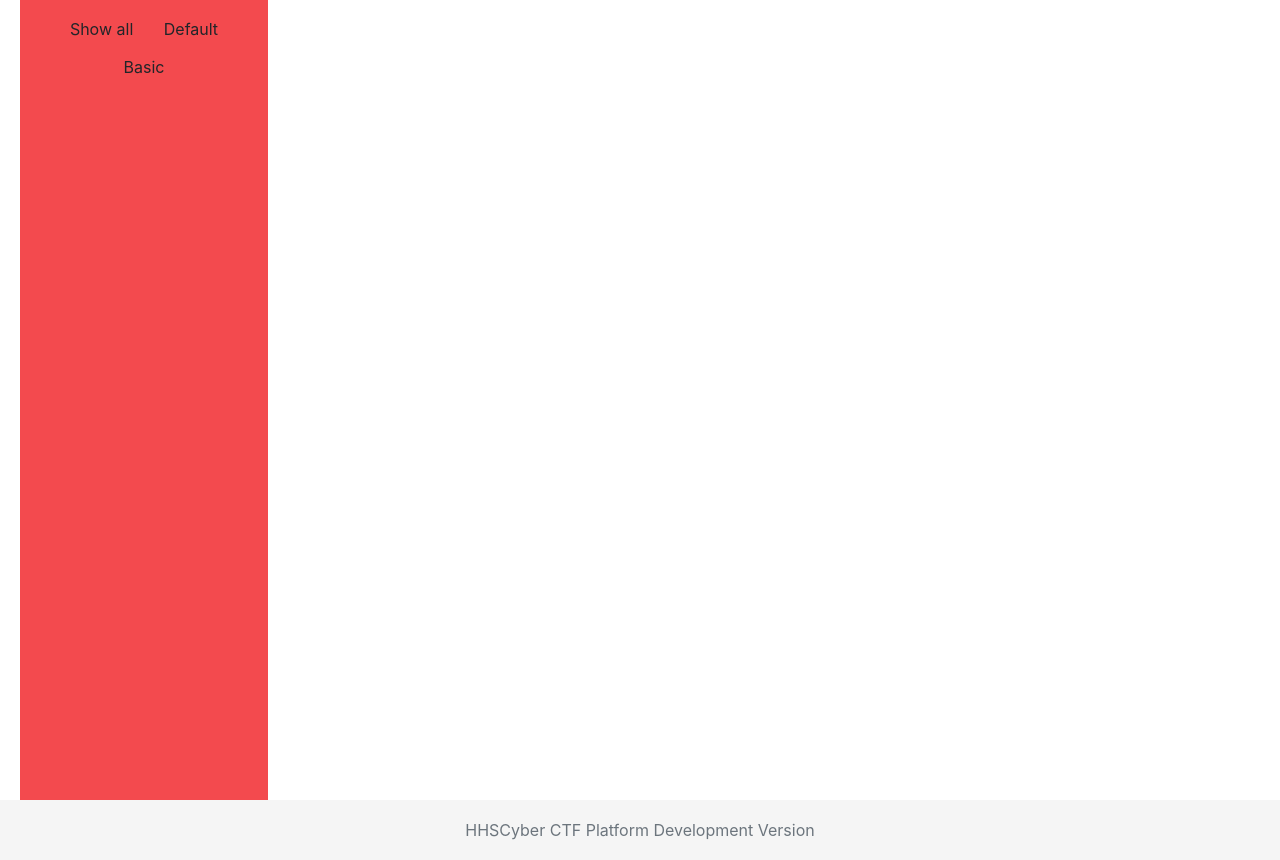
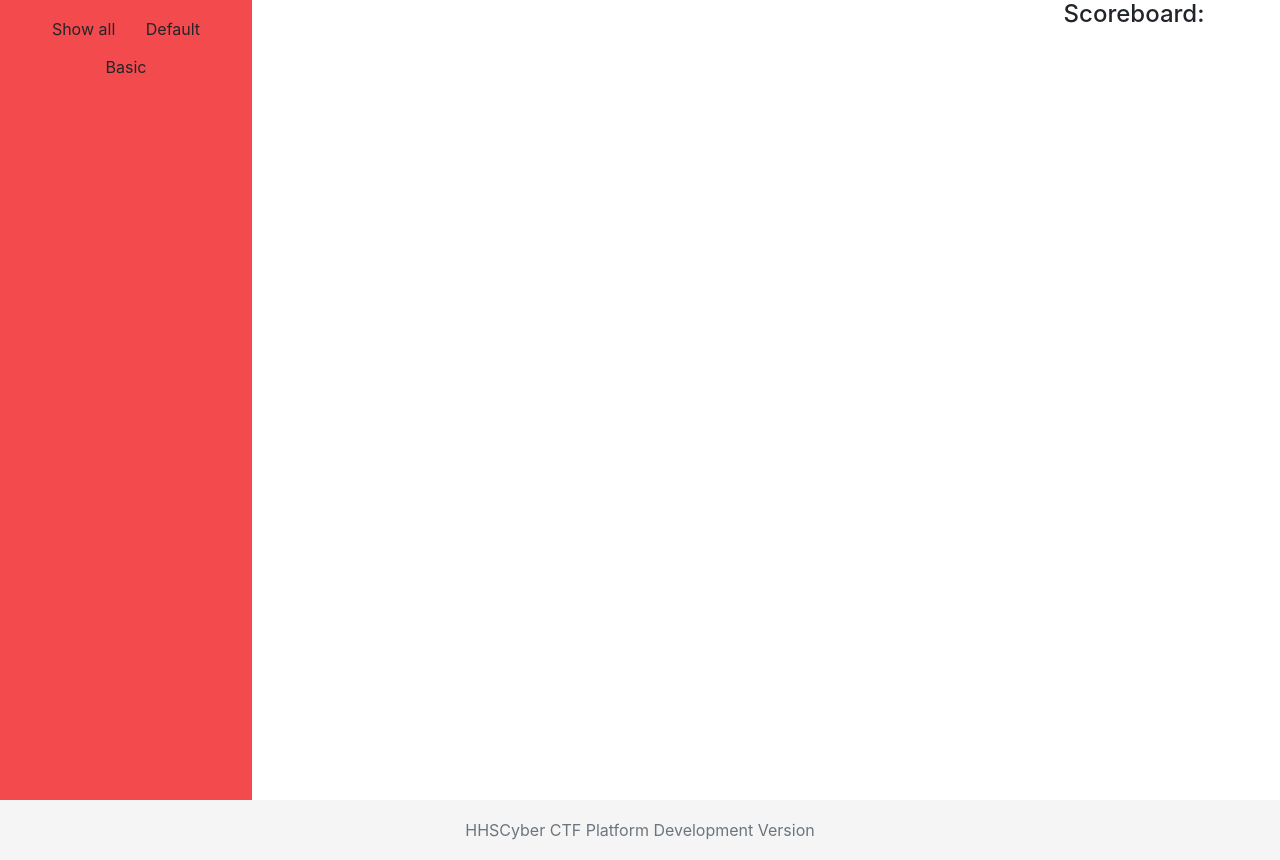
Before and after one commit to IdioticProphet/CTFE, a Flask app: page /dashboard in a window 1280 px wide. Shown: the part 56-916 px from the top of the page. Run offline with Flask 2, Linux system fonts and the light colour scheme; the visitor is signed in with stand-in values (Sample User, id 1); data that the repository does not hold is empty; some libraries are stand-ins or nearby versions.

Commit message:
CSS stuff again

```diff
--- a/app/static/css/dashboard.css
+++ b/app/static/css/dashboard.css
@@ -24,22 +24,32 @@
 			.main-container{
 				display: grid;
 				grid-template:
-					[row1-start] "left right" auto[row1-end]
-					/ 20% auto;
+					[row1-start] "left middle right" auto[row1-end]
+					/ 20% 60% auto;
 				padding-right: 20px;
-				padding-left: 20px;
+
 				padding-bottom: 35px;
 				position: fixed;
 				height: 100%;
 				width: 100%;
 			}
 
+			.right {
+				font-size: 1.0em;
+				grid-area: right;
+				float: middle;
+			}
 
 			.left {
 				font-size: 1.0em;
 				background: #F34A4E;
 				grid-area: left;
 				float: up;
+			}
+
+			.middle {
+				font-size: 1.0em;
+				grid-area: middle;
 			}
 
 			.filterItem {
@@ -50,18 +60,12 @@
 				display: grid;
 			}
 
-
-			.right {
-				font-size: 1.0em;
-				grid-area: right;
-			}
-
 			.flag-form {
 				font-size: 1.0em;
 				display: grid;
 				grid-template:
 					[row1-start] "left right"[row1-end]
-					/ 66% auto;
+					/ 60% auto;
 				padding: 20px;
 
 			}
@@ -89,7 +93,7 @@
 				grid-template:
 					[row1-start] "title button" auto[row1-end]
 					[row2-start] "content button" auto[row2-end]
-					/ 90% auto;
+					/ 80% auto;
 				<!--outline-style: solid;
 				outline-color: black; -->
 			    word-wrap: break-word;
--- a/app/templates/dashboard.html
+++ b/app/templates/dashboard.html
@@ -152,7 +152,7 @@ filterSelection("all");
 	<button class="btn" onclick="filterSelection('Basic')"> Basic</button>
 	</div>
 	</div>
-	<div class="right">
+	<div class="middle">
 	{% with messages = get_flashed_messages() %}
 	{% if messages %}
 	{% for record in messages %}
@@ -173,6 +173,9 @@ filterSelection("all");
 	{% endif %}
 	{% endwith %}
 	</div>
+	<div class="container right">
+		<h4>Scoreboard:</h4>
+	</div>
 </div>
 <div id="modal-div">
 	</div>
```
